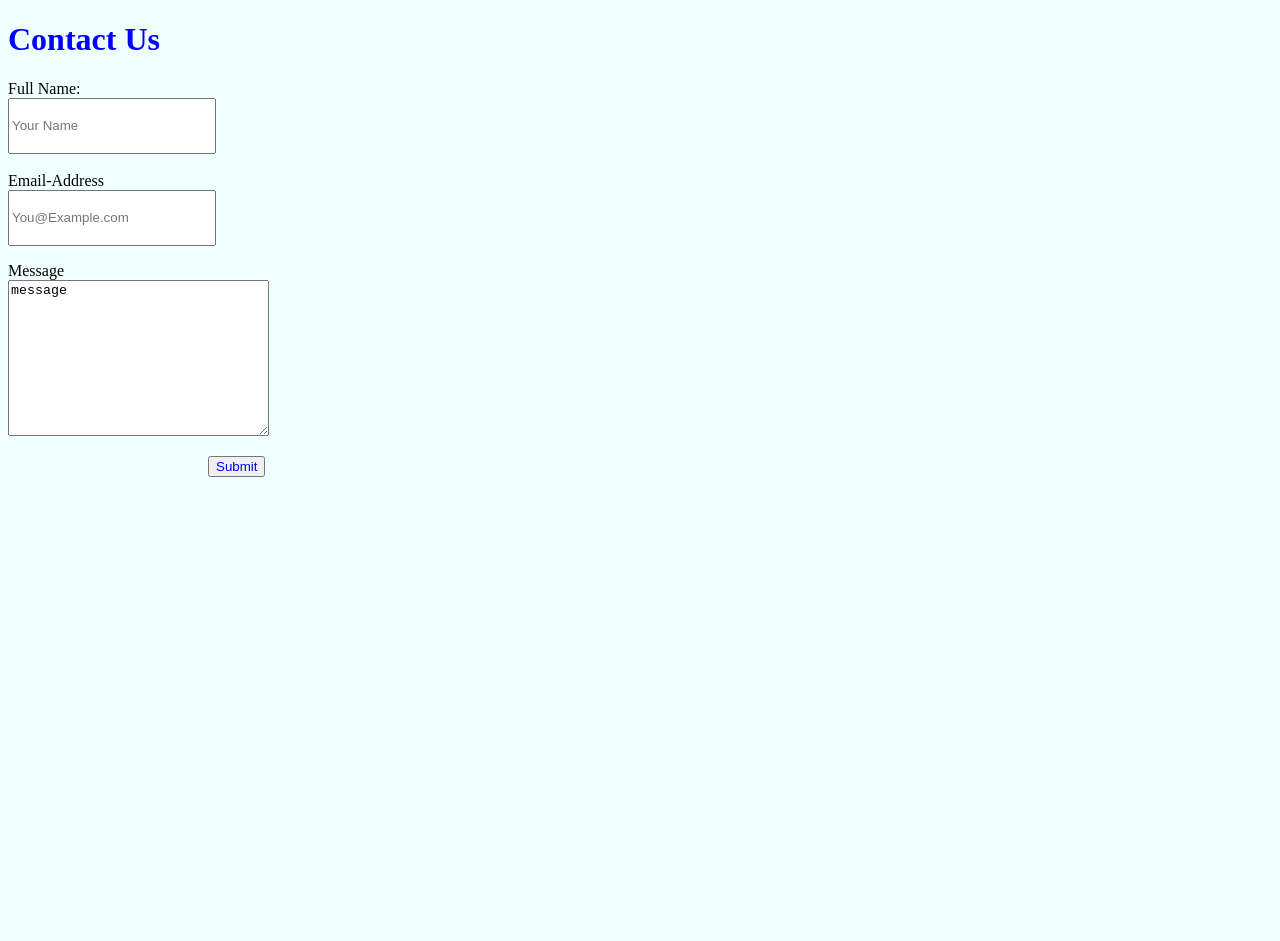
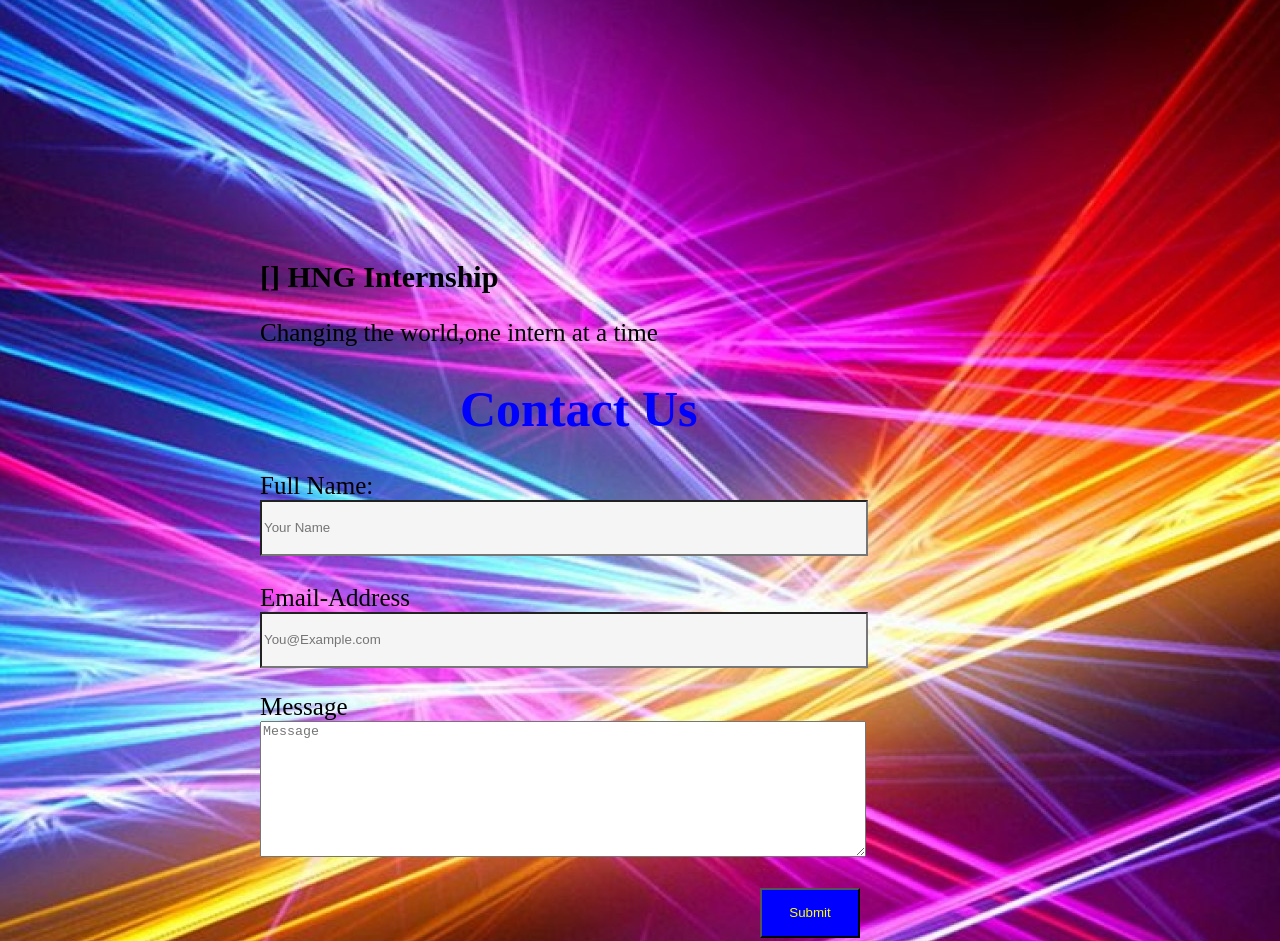
Before and after one commit to DevelopersHubs/hng.tec_ContactForm.github.io, a plain HTML site: page index.html in a window 1280 px wide. Shown: the top 941 px of the page. Before the commit the page ends 800 px from the top, so only its background shows below. Drawn offline with Linux system fonts and the light colour scheme; files that its build step writes are made by us from their sources; files whose address does not match are found by name.

Commit message:
new css file

```diff
--- /dev/null
+++ b/css/index.css
@@ -0,0 +1,39 @@
+h1{
+    position: relative;
+    left: 200px;
+    color:blue;
+}
+h2{
+    font-size: 30px;
+}
+
+ body{
+     background-color: white;
+     background-image: url("../images/deco.jpg");
+     background-position: center;
+     font-size: 25px;
+     color: black;
+     margin: 260px;
+ }
+
+ .boxsize{
+     min-height: 50px;
+     min-width: 600px;
+     background-color:whitesmoke;
+
+ }
+ .messageBox{
+
+    min-height: 130px;
+    min-width: 600px;
+ }
+
+ .submitbutton{
+     position: relative;
+     left: 500px;
+     color: blue;
+     min-height: 50px;
+     min-width: 100px;
+     color: yellow;
+     background-color: blue;
+ }
--- a/index.css
+++ /dev/null
@@ -1,18 +0,0 @@
-h1{
-    color: blue;
-}
-
- body{
-     background-color:azure;
- }
-
- .boxsize{
-     min-height: 50px;
-     min-width: 200px;
- }
-
- .submitbutton{
-     position: relative;
-     left: 200px;
-     color: blue;
- }
--- a/index.html
+++ b/index.html
@@ -1,11 +1,13 @@
 <!DOCTYPE html>
 <html>
     <head>
-        <link rel="stylesheet" type="text/css" href="/home/tanyu/hng_internship_repo/hng.tec_ContactForm/index.css">
+        <link rel="stylesheet" type="text/css" href="css/index.css">
         <title>HNG Internship</title>
     </head>
     <body>
-        <h1 color="blue">Contact Us</h1>
+        <h2>[] HNG Internship</h2>
+        Changing the world,one intern at a time
+        <h1>Contact Us</h1>
         <form action="http://hng.com" >
            <label for="name">
                Full Name:
@@ -21,7 +23,7 @@
            <label for="message">
                Message
                <br>
-               <textarea name="message" cols="30" rows="10">message</textarea>
+               <textarea class="messageBox" name="message" placeholder="Message"></textarea>
            </label>
         </p>
         <input class="submitbutton" type="submit">
```
Also changed, not shown: images/deco.jpg (added), images/nicy.jpg (added).
